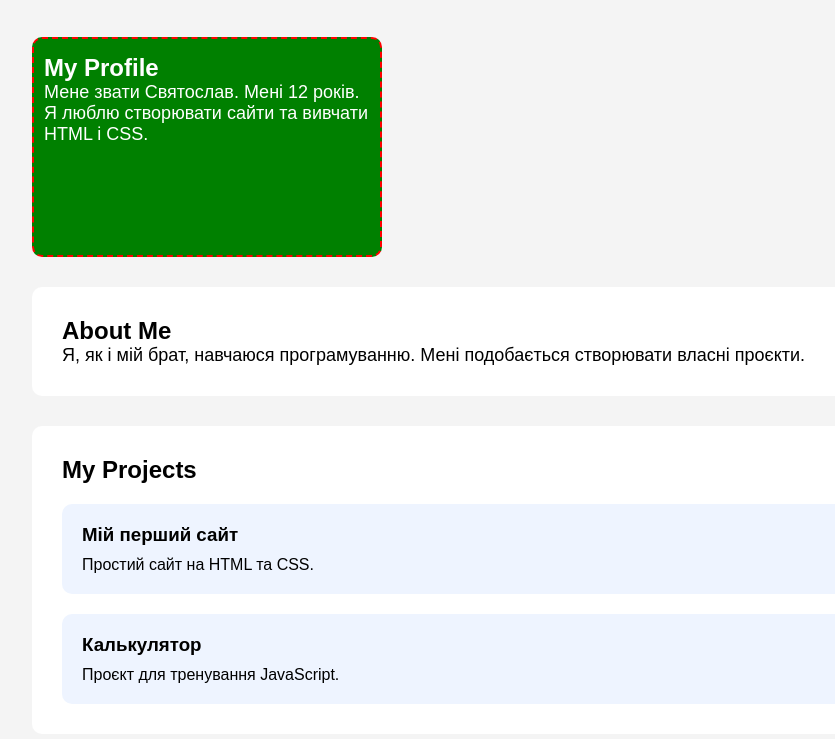
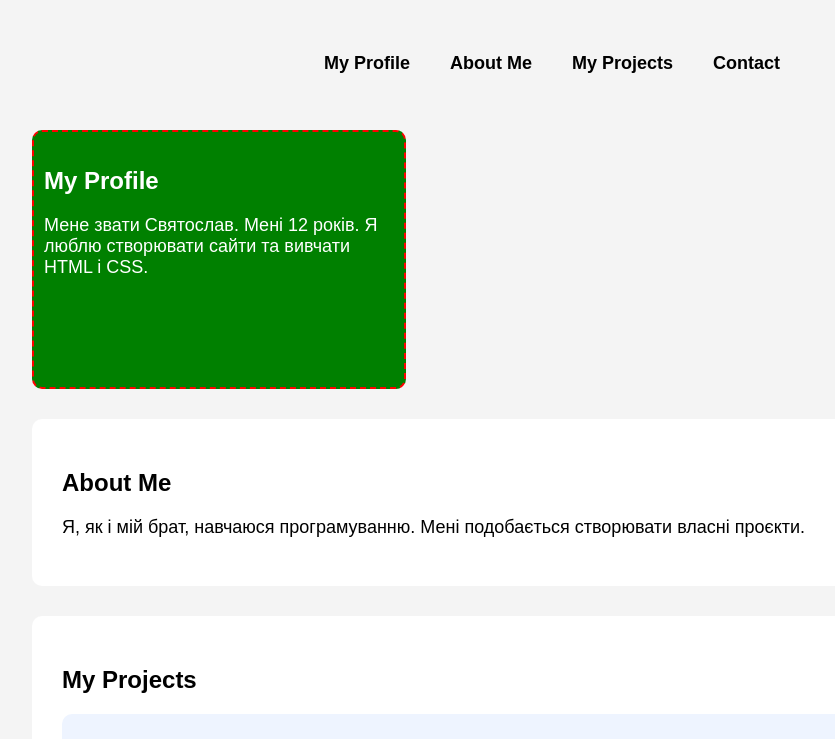
Before and after one commit to svatoslu2/Sait-visitka, a plain HTML site: page index.html in a window 1280 px wide. Shown: the part 191-930 px from the top of the page, without its empty margins (108-943 px from the left). Drawn offline with Linux system fonts and the light colour scheme.

Commit message:
Add files via upload

```diff
--- a/index.html
+++ b/index.html
@@ -8,9 +8,7 @@
     <link rel="stylesheet" href="./style.css">
 </head>
 <body>
-
-    <div class="page-wrapper">
-
+    <div class="body">
         <header class="header">
             <div class="container">
 
@@ -27,7 +25,7 @@
 
         <nav class="nav">
             <div class="container">
-
+                <div class="page-wrapper">
                 <ul class="nav-list">
 
                     <li class="nav-list-item">
@@ -55,7 +53,7 @@
                     </li>
 
                 </ul>
-
+                </div>
             </div>
         </nav>
 
@@ -141,6 +139,7 @@
 
         </main>
 
+ <img src="./зображення_viber_2026-05-29_13-38-50-895.jpg" class="Image" alt="image" width="300px" height="300px">
     </div>
- <img src="./зображення_viber_2026-05-29_13-38-50-895.jpg" class="Image" alt="image" width="300px" height="300px">
+
 </html>
--- a/style.css
+++ b/style.css
@@ -1,8 +1,3 @@
-* {
-    margin: 0;
-    padding: 0;
-    box-sizing: border-box;
-}
 
 body {
     font-family: Arial, sans-serif;
```
